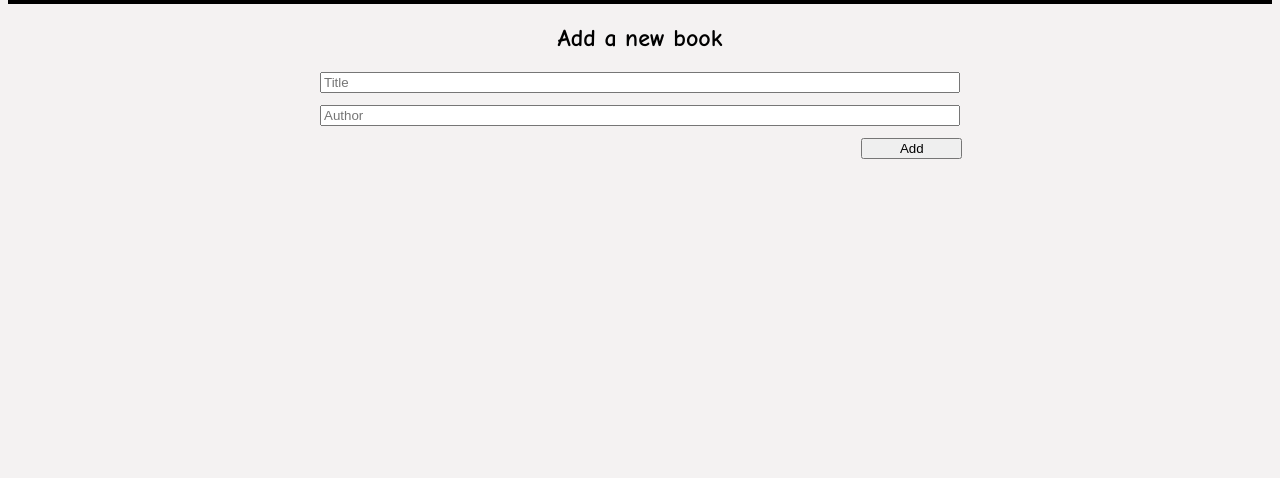
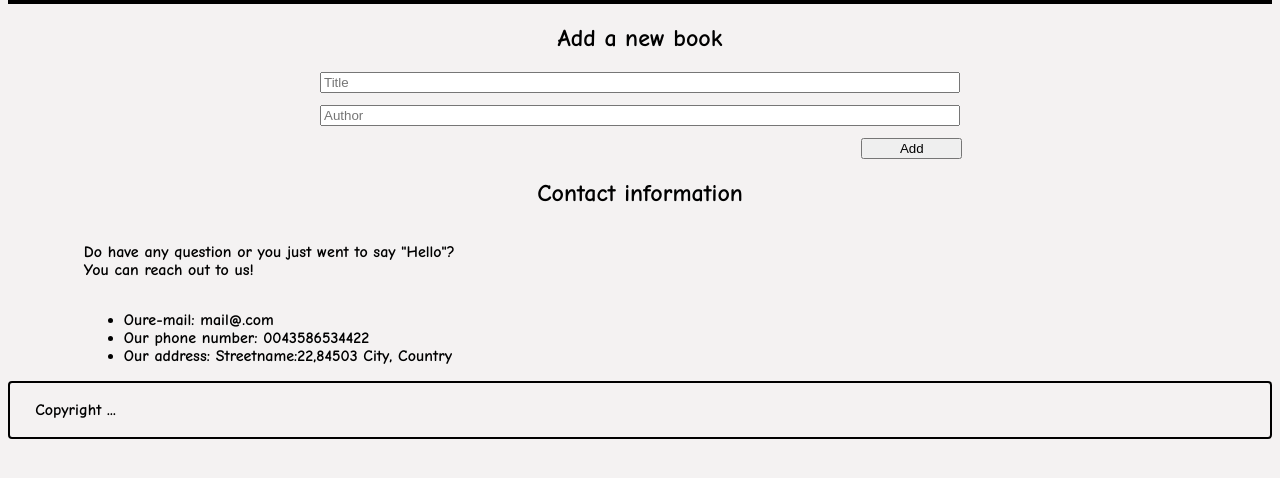
Before and after one commit to m00h0/Awesome-books, a website: page index.html in a window 1280 px wide. Shown: the part 142-620 px from the top of the page. Drawn offline with Linux system fonts and the light colour scheme.

Commit message:
finish the footer

```diff
--- a/index.css
+++ b/index.css
@@ -51,8 +51,41 @@ body {
   color: rgb(145, 145, 222);
 }
 
+.contact {
+  display: flex;
+  justify-content: center;
+  flex-direction: column;
+}
 
+.contact-title {
+ font-weight: 600;
+}
 
+.contact-p {
+  text-align: left;
+  margin-left: 6%;
+  font-weight: 600;
+}
+
+.contact-a {
+  text-align: left;
+  margin-left: 6%;
+  font-weight: 600;
+}
+
+.footer {
+  border: 2px solid black;
+  text-align: left;
+  display: flex;
+  align-items: center;
+  font-weight: 600;
+  height: 54px;
+  border-radius: 4px;
+}
+
+.footer-h {
+  margin-left: 2%;
+}
 
 
 
--- a/index.html
+++ b/index.html
@@ -37,6 +37,20 @@
         <input type="text" id="author"  name="author" placeholder="Author" required>
         <button type="submit" id="add" placeholder="Add">Add</button>
     </form>
+
+    <section class="contact" id="contact">
+       <h2 class="contact-title">Contact information</h2>
+          <p class="contact-p">Do have any question or you just went to say "Hello"?<br> You can reach out to us! </p>
+            <ul class="contact-a">
+                <li class="contact-l">Oure-mail: mail@.com</li>
+                <li class="contact-l">Our phone number: 0043586534422</li>
+                <li class="contact-l">Our address: Streetname:22,84503 City, Country </li>
+            </ul>
+    </section>
+
+    <footer class="footer">
+        <h4 class="footer-h">Copyright ...</h4>
+    </footer>
     <script src="index.js"></script>
 </body>
 </html>
```
